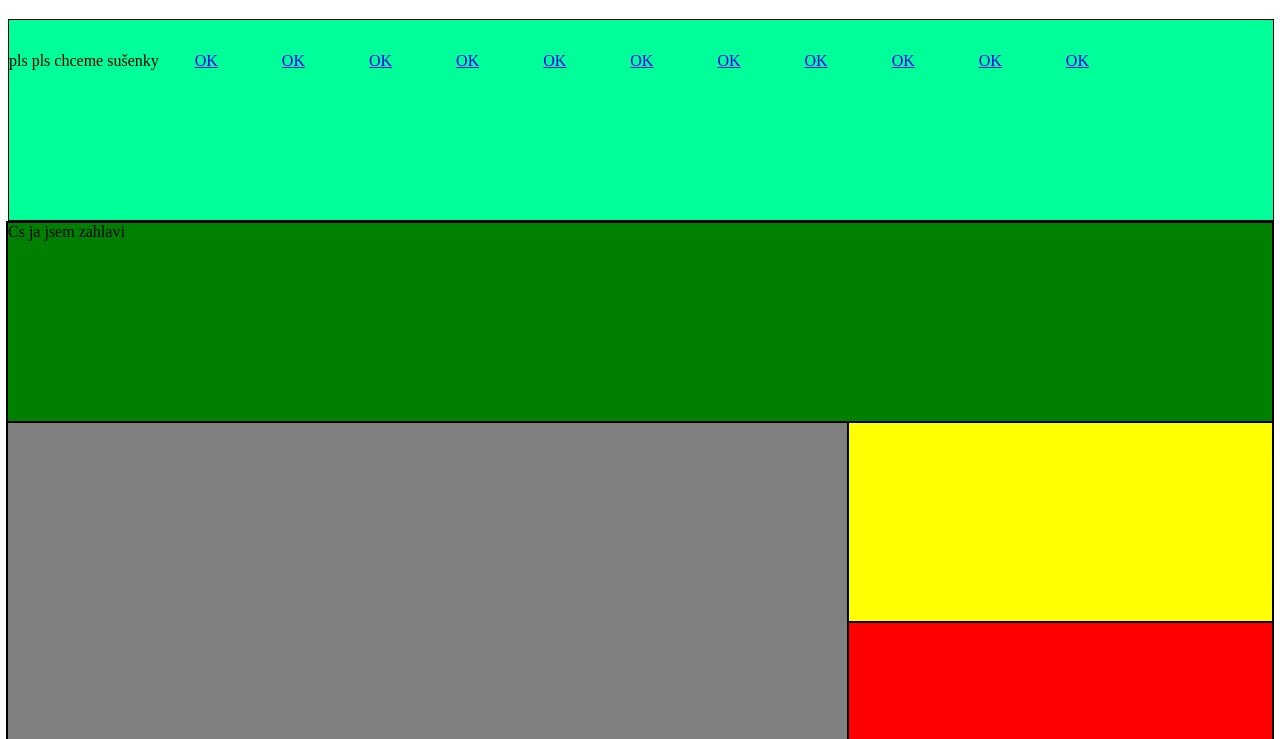
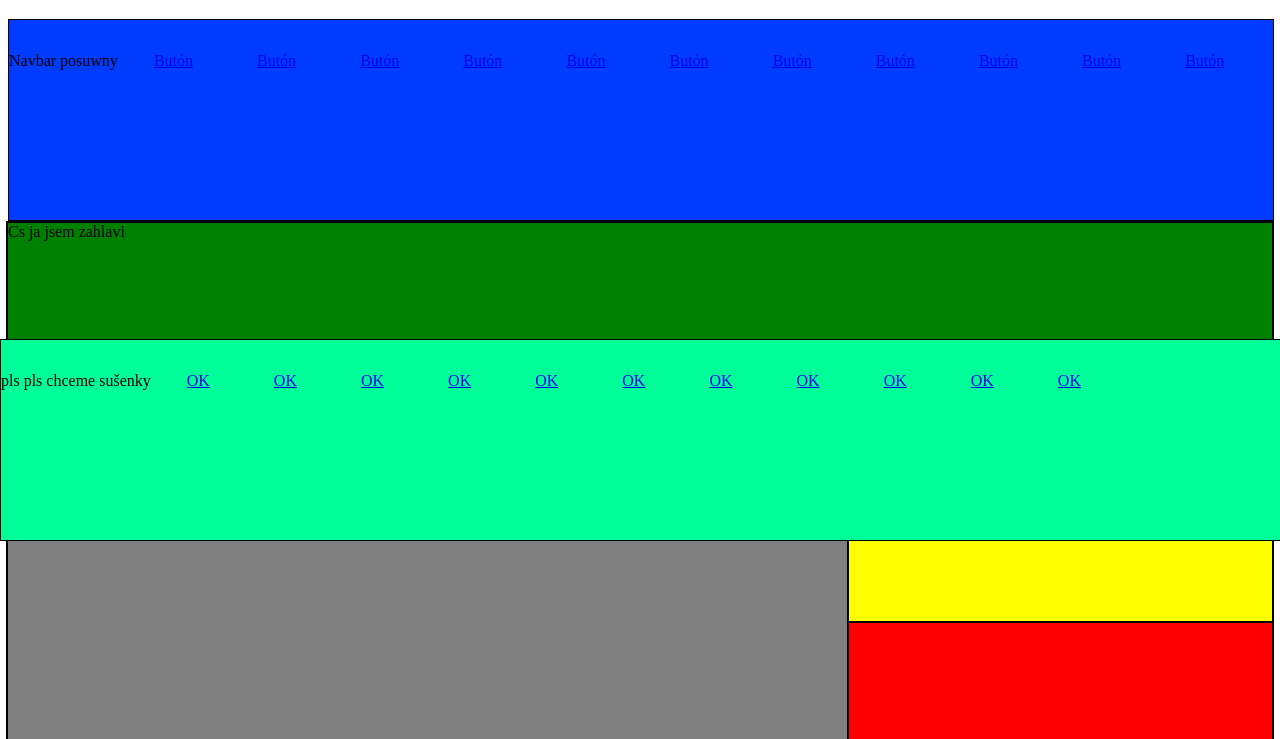
Before and after one commit to MichalRocek/WebyCviceni, a plain HTML site: page index.html in a window 1280 px wide. Shown: the part 61-800 px from the top of the page. Drawn offline with Linux system fonts and the light colour scheme.

Commit message:
nawbar posuwny

```diff
--- a/index.html
+++ b/index.html
@@ -8,6 +8,9 @@
 </head>
 <body>
     <h1>Cviceni</h1>
+    <div class="bar">
+        Navbar posuwny <a href="#">Butón</a><a href="#">Butón</a><a href="#">Butón</a><a href="#">Butón</a><a href="#">Butón</a><a href="#">Butón</a><a href="#">Butón</a><a href="#">Butón</a><a href="#">Butón</a><a href="#">Butón</a><a href="#">Butón</a>
+    </div>
     <div class="biscuit">
         pls pls chceme sušenky
         <a href="#">OK</a><a href="#">OK</a><a href="#">OK</a><a href="#">OK</a><a href="#">OK</a><a href="#">OK</a><a href="#">OK</a><a href="#">OK</a><a href="#">OK</a><a href="#">OK</a><a href="#">OK</a>
--- a/style/drip.css
+++ b/style/drip.css
@@ -98,16 +98,26 @@
 }
 
 .biscuit {
-    position: sticky;
+    position: fixed;
+    border: solid black 1px;
+    height: 200px;
+    width: 100%;
+    top: 50%;
+    left: 0;
+    background-color: rgb(0, 255, 153);
+}
+
+.biscuit > a, .bar > a {
+    display: inline-block;
+    padding: 2em;
+}
+
+.bar {
+    position:sticky;
     border: solid black 1px;
     height: 200px;
     width: 100%;
     top: 0;
     left: 0;
-    background-color: rgb(0, 255, 153);
+    background-color: rgb(0, 60, 255);
 }
-
-.biscuit > a {
-    display: inline-block;
-    padding: 2em;
-}
```
